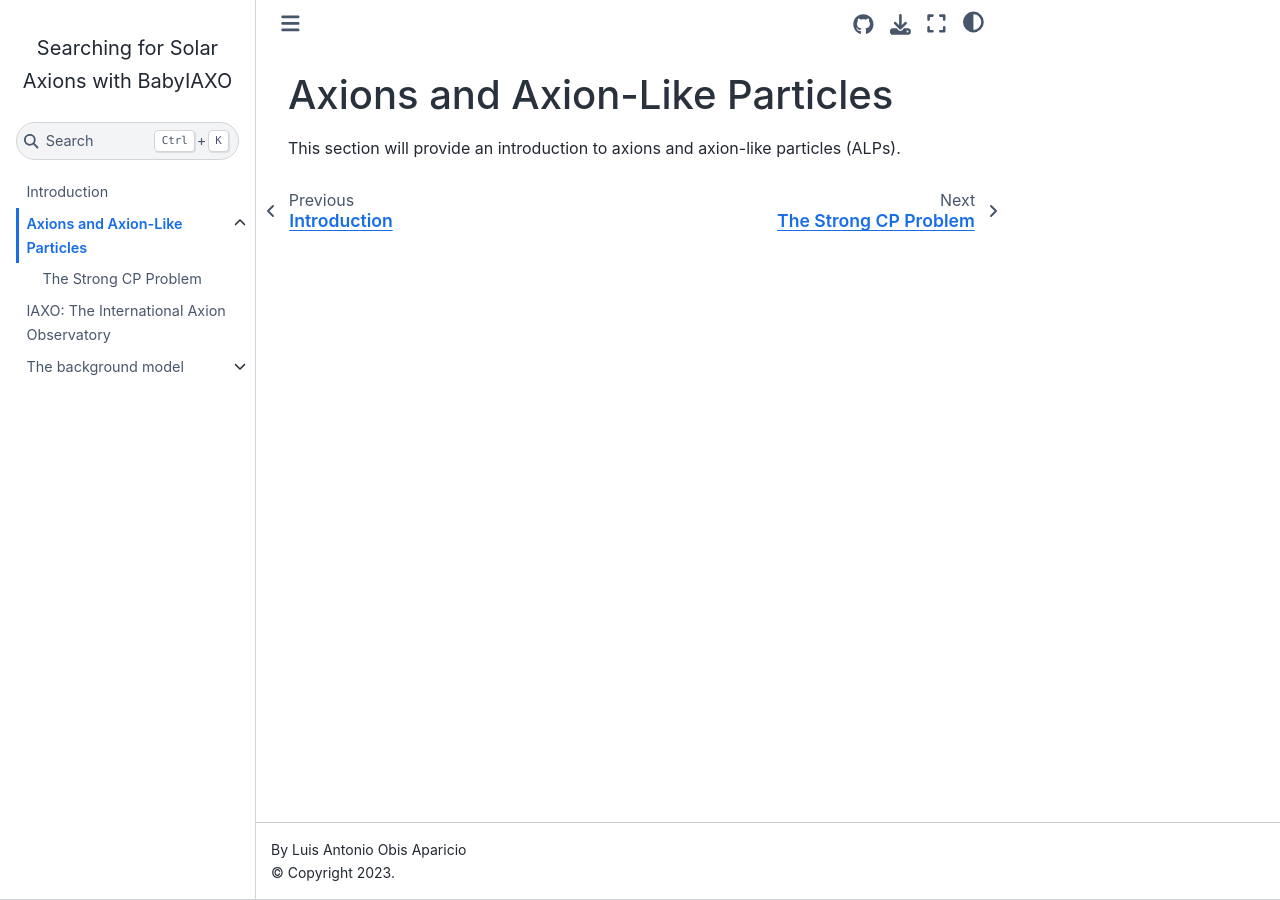
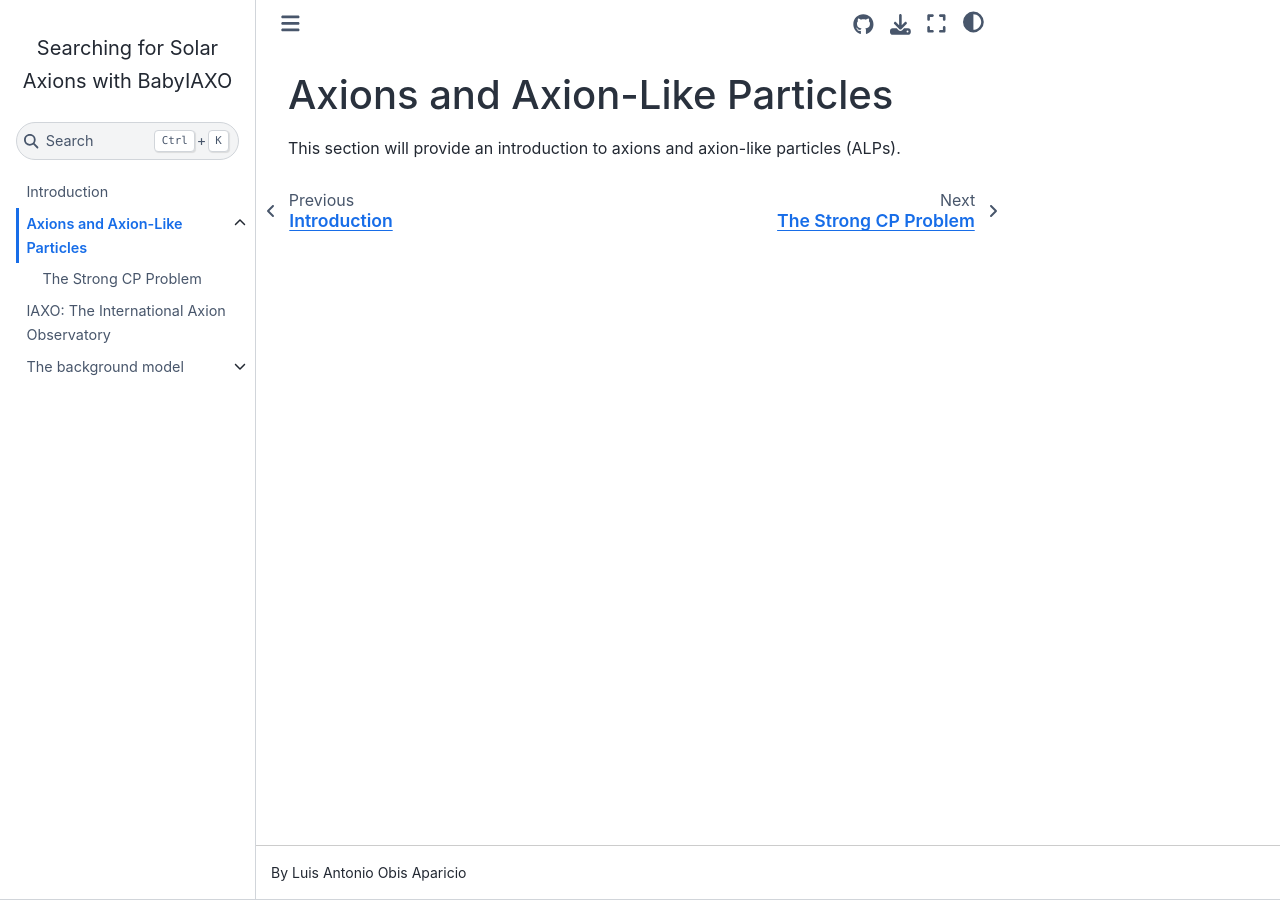
Before and after one commit to lobis/thesis, a Jupyter Book: the page built from book/sections/axions/introduction.md, in a window 1280 px wide. Built offline with Jupyter Book 1.0.4 settings and Sphinx 7.4.7 and the Sphinx Book theme 1.1.4, drawn with Linux system fonts in a browser that asks for light colours.

Commit message:
remove copyright from web

```diff
--- a/book/_config.yml
+++ b/book/_config.yml
@@ -15,6 +15,7 @@ execute:
 
 # Define the name of the latex output file for PDF builds
 latex:
+  latex_engine: xelatex
   latex_documents:
     targetname: book.tex
 
@@ -41,3 +42,5 @@ bibtex_bibfiles:
 sphinx:
   config:
     bibtex_reference_style: author_year
+    html_show_copyright: false
+    myst_amsmath_enable: true
```
